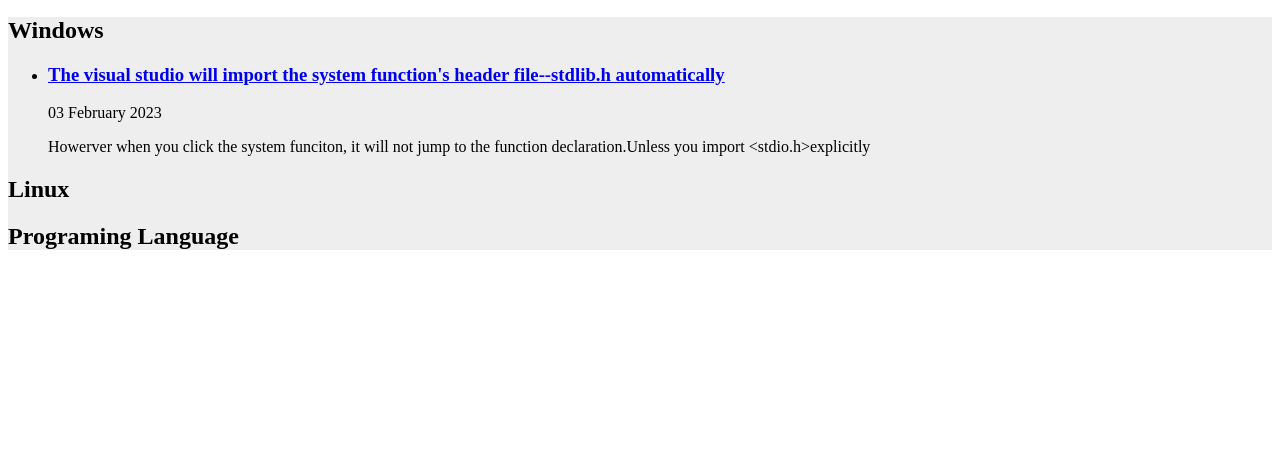
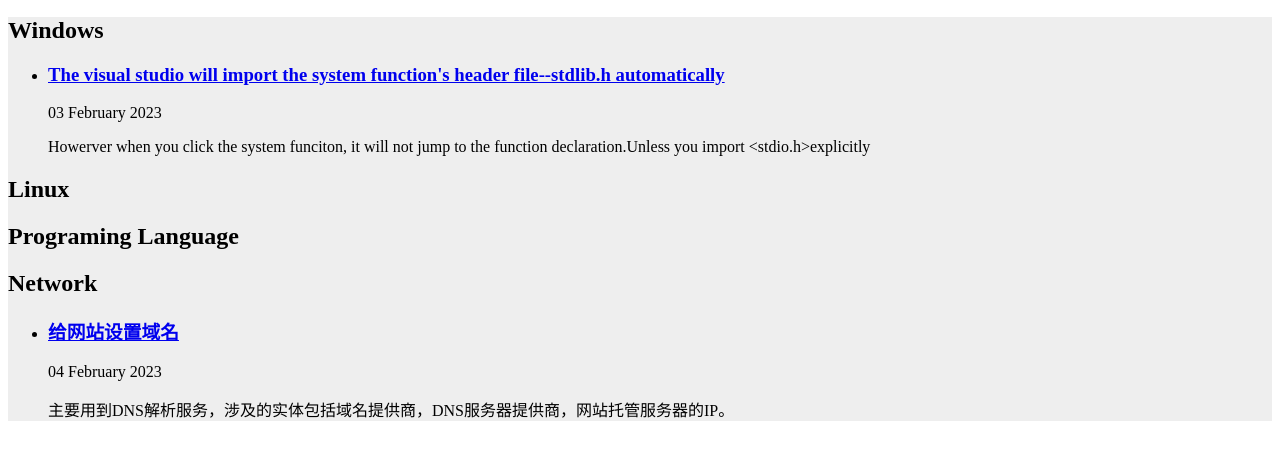
Before and after one commit to Disat/vhxnblog, a plain HTML site: page index.html in a window 1280 px wide. Shown: the part 101-560 px from the top of the page. Drawn offline with Linux system fonts and the light colour scheme.

Commit message:
update toc

```diff
--- a/index.html
+++ b/index.html
@@ -61,6 +61,18 @@
             <ul>
             </ul>
         </div>
+        <div class="sub_toc" id="network">
+            <h2>Network</h2>
+            <ul>
+                <li>
+                    <a href="./network/domainAndDNS.html">
+                        <h3>给网站设置域名</h3>
+                    </a>
+                    <p>04 February 2023</p>
+                    <p>主要用到DNS解析服务，涉及的实体包括域名提供商，DNS服务器提供商，网站托管服务器的IP。</p>
+                </li>
+            </ul>
+        </div>
 </body>
 
 </html>
```
